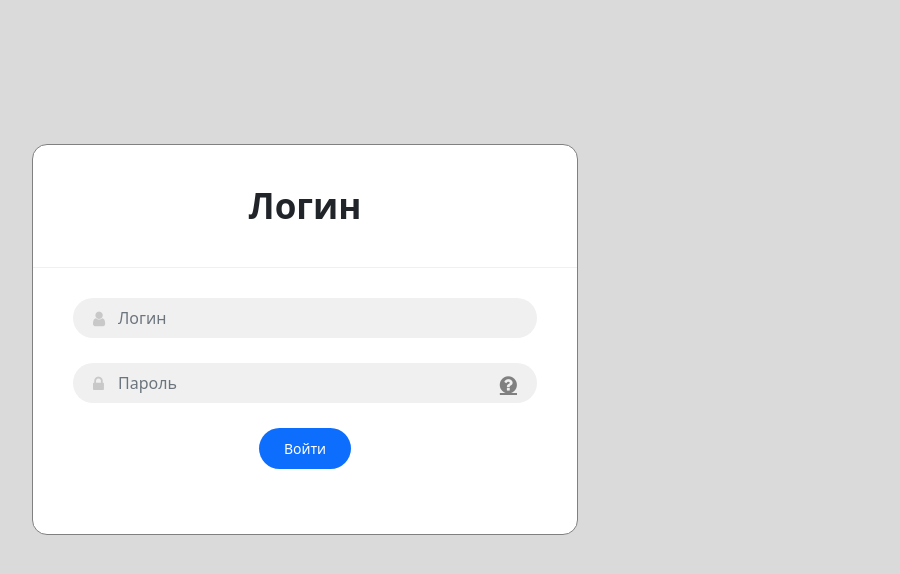
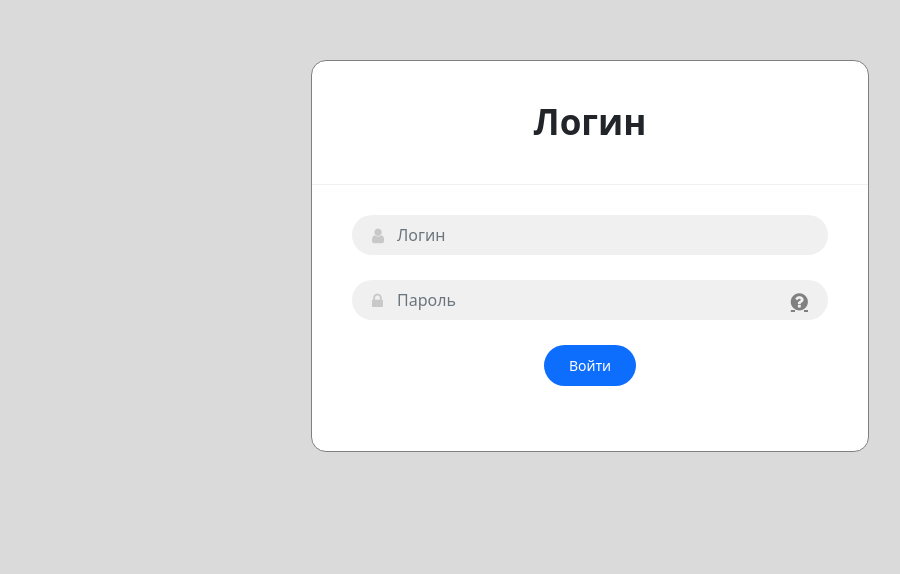
Before and after one commit to Qwaqu6ka/stone_collection_frontend, a Vue app: page /login in a window 1280 px wide. Shown: the part 144-718 px from the top of the page, without its empty margins (50-950 px from the left). Built offline with nearby package versions, Linux system fonts and the light colour scheme.

Commit message:
commit from ksuha loginpage

```diff
--- a/src/views/HomeView.vue
+++ b/src/views/HomeView.vue
@@ -111,6 +111,7 @@ html {
 
 .main {
   min-height: 100%;
+  background: none;
 }
 
 .main__cardZone {
--- a/src/views/LoginView.vue
+++ b/src/views/LoginView.vue
@@ -1,7 +1,7 @@
 <template>
   <div class="main content" style="background-color: rgba(0, 0, 0, 0.05)">
     <div class="container">
-      <div class="row">
+      <div class="row_">
         <div class="col-md-offset-3 col-md-6">
           <form class="form-horizontal" @submit.prevent="onSubmit">
             <span class="heading">Логин</span>
@@ -47,8 +47,7 @@
   background-color: rgba(0, 0, 0, 0.05);
 }
 
-.row {
-  margin-top: 15%;
+.row_ {
   display: flex;
   flex-direction: row;
   justify-content: center;
```
